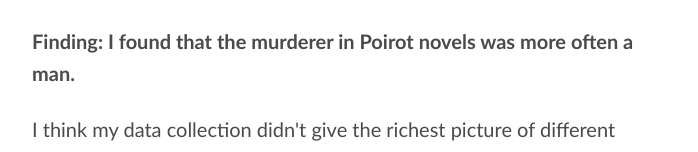
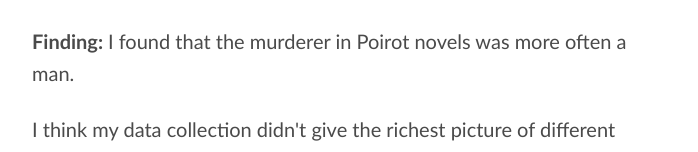
Before and after one commit to eculliford1/Lede-Project-3-Culliford-Poirot, a plain HTML site: page index.html in a window 1280 px wide. Shown: the part 1829-1981 px from the top of the page, without its empty margins (288-986 px from the left). Drawn offline with nearby package versions, Linux system fonts and the light colour scheme; a script that the page names is missing.

Commit message:
Update index.html

```diff
--- a/index.html
+++ b/index.html
@@ -95,7 +95,7 @@
     <p><b>
             Male and female murderers
         </b></p>
-    <p> <b>Finding: I found that the murderer in Poirot novels was more often a man.</b></p>
+    <p> <b>Finding: </b> I found that the murderer in Poirot novels was more often a man.</p>
     <p>I think my data collection didn't give the
         richest picture of different killers' gender however because my 'M/F' choice for each murderer collapsed the
         main
@@ -124,7 +124,7 @@
 
     <br><br>
     <p>
-        <b>Finding:</b>The victims were more often women, though the differences weren't as stark as I expected. I
+        <b>Finding: </b>The victims were more often women, though the differences weren't as stark as I expected. I
         could have
         separated out the data more finely to emphasise when the woman was the intended target of the murder
         or when she
```
